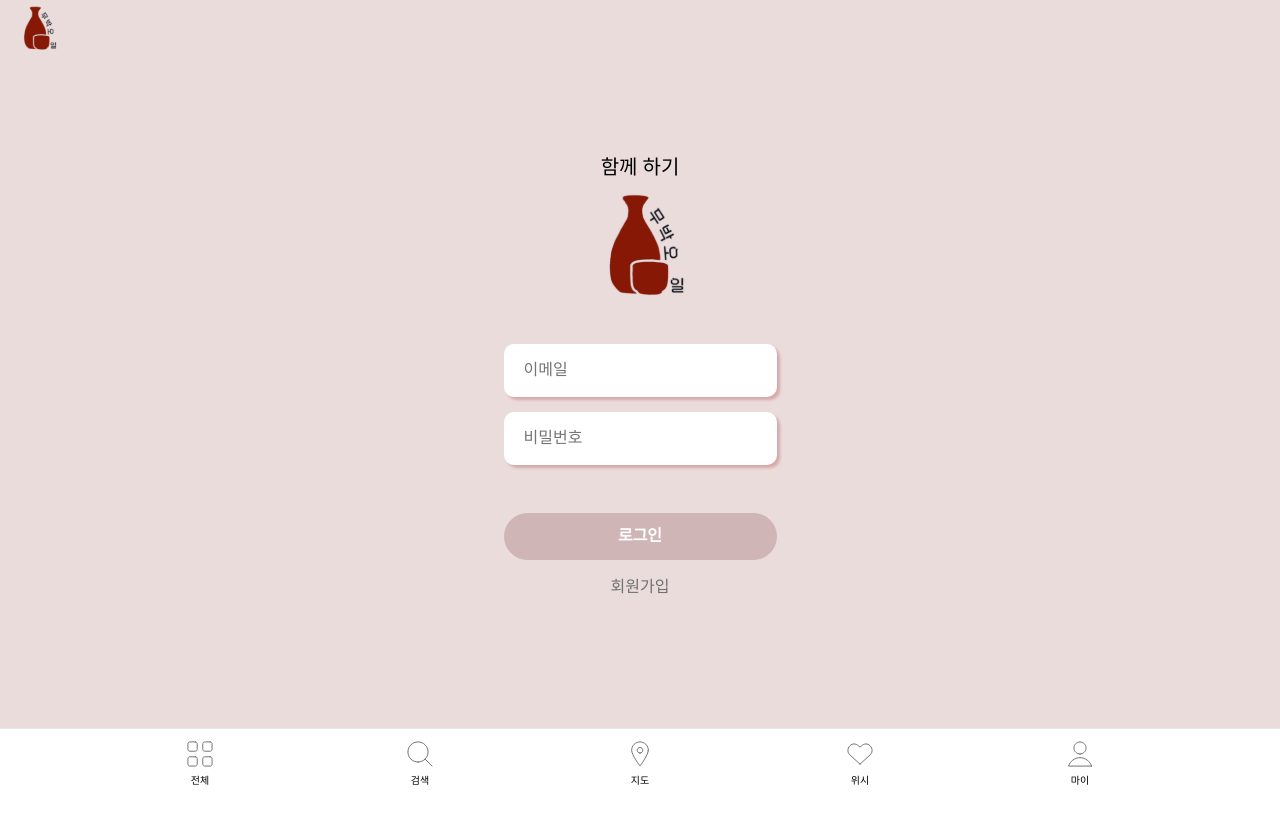
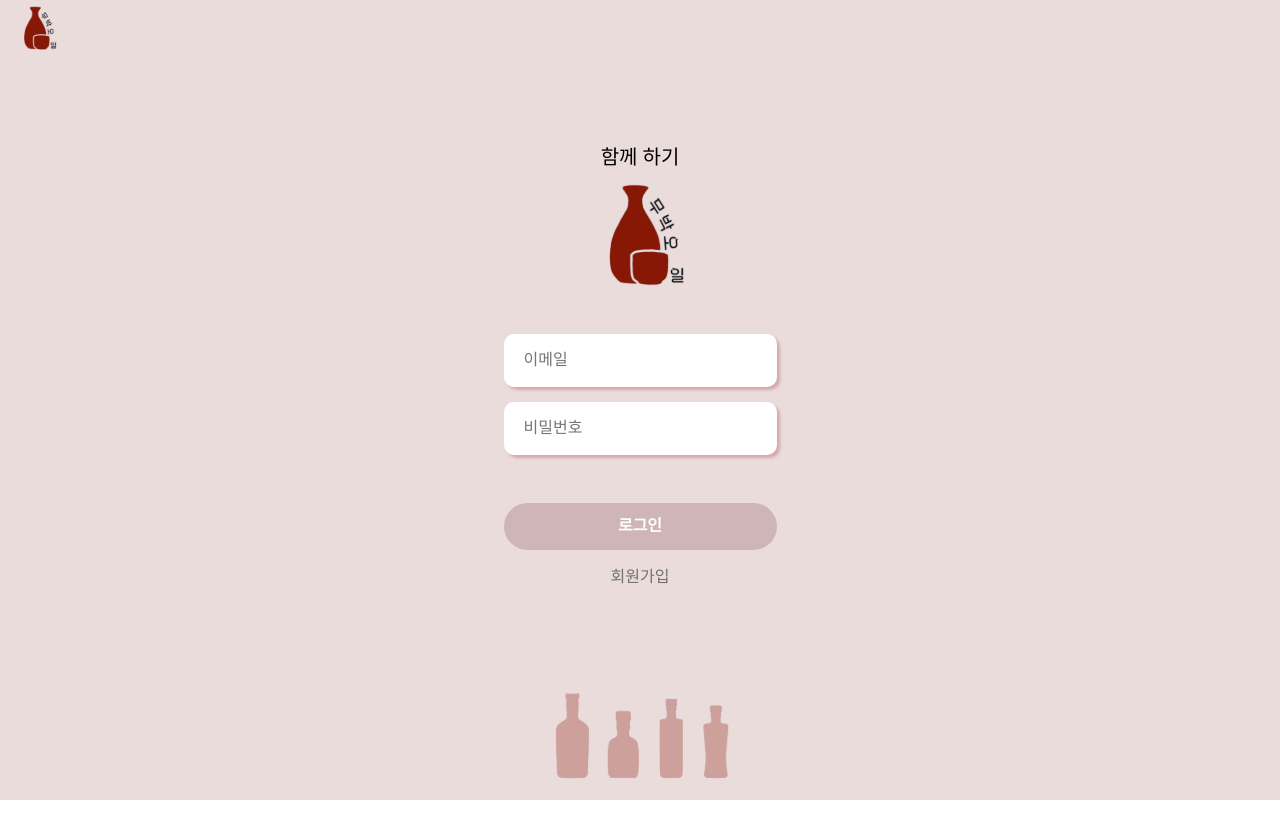
Before and after one commit to PDA-MUBAKOIL/client, a React (Create React App) app: page /login in a window 1280 px wide. Shown: the top 838 px of the page. After the commit the page ends 800 px from the top, so only its background shows below. Built offline with nearby package versions, Linux system fonts and the light colour scheme; a web font is replaced by a local one.

Commit message:
fix: 코드 수정

```diff
--- a/src/routes/nonLogin/nonLoginLogIn.tsx
+++ b/src/routes/nonLogin/nonLoginLogIn.tsx
@@ -8,6 +8,7 @@ import InputContainer from "../../components/common/InputContainer";
 import { Link, useNavigate } from "react-router-dom";
 import { userLogin } from "../../store/reducers/user";
 import { useAppDispatch } from "../../lib/hooks/reduxHooks";
+import Drinks from '../../assets/img/Nav/drinks-icon.svg';
 
 export type User = {
   email: String;
@@ -22,7 +23,7 @@ const SignupBody = styled.div`
   flex-direction: column;
   align-items: center;
   gap: 48px;
-  padding-top: 90px;
+  padding-top: 80px;
   overflow-y: hidden;
 `;
 
@@ -130,6 +131,7 @@ export default function NonLoginLogIn() {
         </Link>
         <ToLogin to={"/signup"}>회원가입</ToLogin>
       </ButtonBox>
+      <img src={Drinks} alt="" style={{ position: 'fixed', bottom: '0' }} />
     </SignupBody>
   );
 }
--- a/src/routes/nonLogin/nonLoginMainPage.tsx
+++ b/src/routes/nonLogin/nonLoginMainPage.tsx
@@ -5,18 +5,19 @@ import { Text } from "@mantine/core";
 import styled from "styled-components";
 import { useAppDispatch, useAppSelector } from "../../lib/hooks/reduxHooks";
 import { setDrinkList } from "../../store/reducers/Drink/allDrink";
+import { RootState } from "../../store/store";
 
 type DrinkType = {
   _id: string;
   name: string;
   imgUrl: string;
-  tags: [];
+  tags: Array<string>;
   description: string;
   brewerId: string;
   region: string;
   capacity: String;
   material: string;
-  __v: 0;
+  __v: number;
   id: string;
 };
 
@@ -34,7 +35,7 @@ const MainText = styled(Text)`
 
 export default function NonLoginMainPage() {
   const dispatch = useAppDispatch();
-  const drinkState = useAppSelector((state: any) => state.drinkList);
+  const drinkState = useAppSelector((state: RootState) => state.drinkList);
 
   useEffect(() => {
     dispatch(setDrinkList());
@@ -47,6 +48,7 @@ export default function NonLoginMainPage() {
       <ListItems>
         {drinkState.data?.map((item: DrinkType, idx: number) => (
           <DrinkCard
+            // key={item._id}
             key={idx}
             url={item.imgUrl}
             name={item.name}
--- a/src/routes/nonLogin/nonLoginSignUp.tsx
+++ b/src/routes/nonLogin/nonLoginSignUp.tsx
@@ -9,6 +9,7 @@ import { Link } from "react-router-dom";
 import { useDispatch, useSelector } from "react-redux";
 import { setIsEmail } from "../../store/reducers/Auth/email";
 import { useAppDispatch } from "../../lib/hooks/reduxHooks";
+import Drinks from '../../assets/img/Nav/drinks-icon.svg';
 
 const SignupBody = styled.div`
   background-color: #ebdcdc;
@@ -151,6 +152,7 @@ export default function NonLoginSignUp() {
           </ButtonBox>
         </>
       )}
+      <img src={Drinks} alt="" style={{ position: 'fixed', bottom: '0' }} />
     </SignupBody>
   );
 }
--- a/src/store/reducers/user.ts
+++ b/src/store/reducers/user.ts
@@ -6,7 +6,7 @@ const initialState = {
   id: "",
   name: "진언",
   email: "example@naver.com",
-  isUser: true,
+  isUser: false,
 };
 
 export const userLogin = createAsyncThunk(
```
